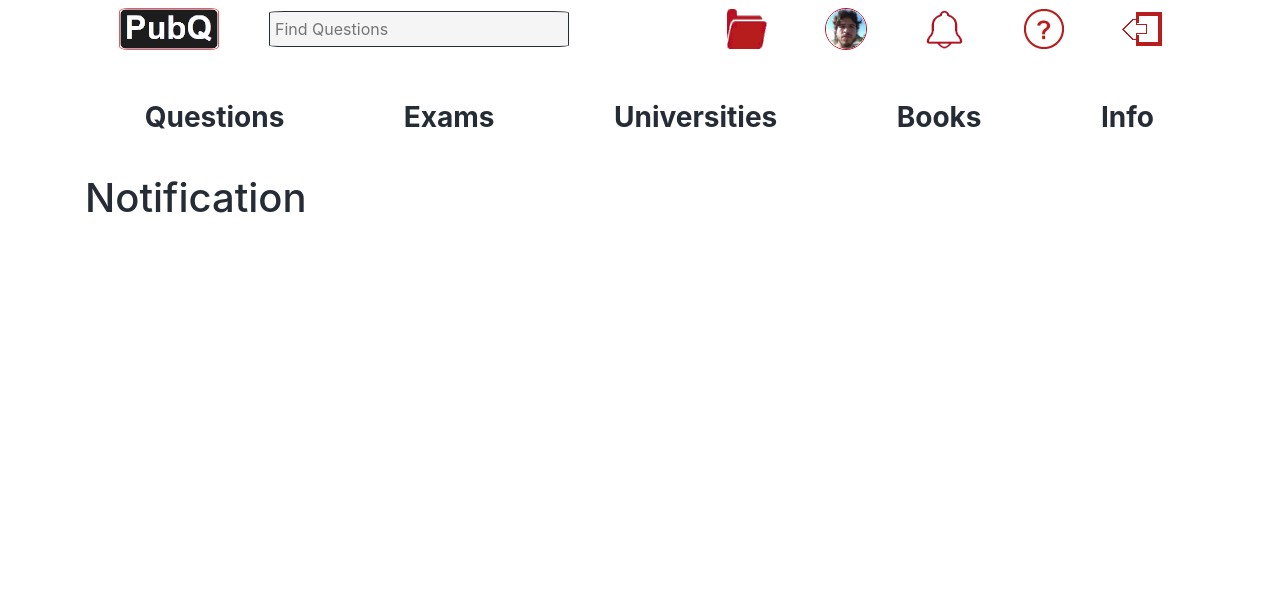
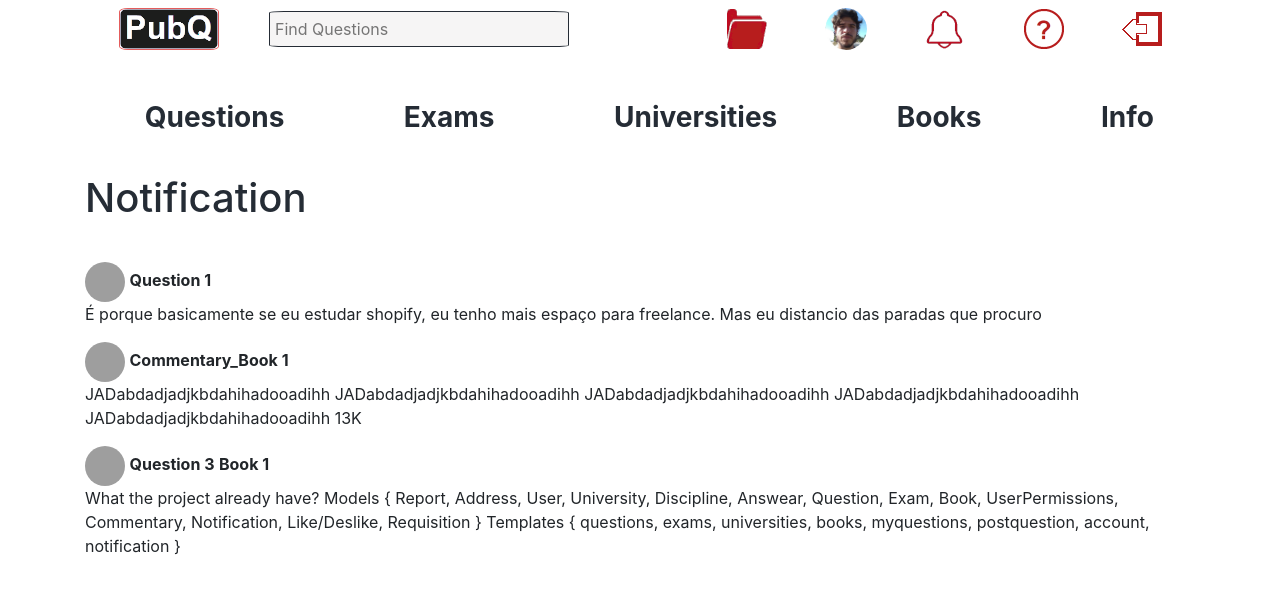
Before and after one commit to Kevingtxz/PubQ-python, a Django app: page /notifications/ in a window 1280 px wide. Shown: the top 594 px of the page. Run offline with Django 3.2, Linux system fonts and the light colour scheme; a user stored in the database is signed in; data comes from the database, SQL or seed files in the repository; both versions use the stored data as it was after the commit; some libraries are stand-ins or nearby versions; grey boxes are pictures that could not be loaded.

Commit message:
Starting Notification page

```diff
--- a/base/templates/base/navbar.html
+++ b/base/templates/base/navbar.html
@@ -9,7 +9,7 @@
                     </a>
                 </li>
                 <li class="nav-item" style="margin-top:0px; margin:auto; margin-left:20px;">
-                    <input style="padding:5px; border-radius: 5%; border: #252c35 1px ridge; width: 300px; background-color: #f6f5f5    ; margin-right: 100px; margin-left: 30px;" placeholder="Find Questions" />
+                    <input style="padding:5px; border-radius: 5%; border: #252c35 1px ridge; width: 300px; background-color: #f6f5f5; margin-right: 100px; margin-left: 30px;" placeholder="Find Questions" />
                 </li>
                 <li class="nav-item" style="margin-top:0px; margin:auto; margin-left: 25px;">
                     <a href="{% url 'myquestions' %}">
@@ -19,7 +19,7 @@
                 <li class="nav-item" style="margin-top:0px; margin:auto; margin-left: 25px;">
                     <a href="{% url 'account_settings' %}">
                         <div style="width: 42px; height: 42px;">
-                            <img style="width: 100%; height: 100%; border-radius: 50%; border: #bd0d22 1px solid;" src="{% static 'images/perfil.png' %}">
+                            <img style="width: 100%; height: 100%; border-radius: 50%;" src="{% static 'images/perfil.png' %}">
                         </div>
                     </a>
                 </li>
--- a/base/templates/base/notifications.html
+++ b/base/templates/base/notifications.html
@@ -5,6 +5,54 @@
     <h1 style="margin-bottom:40px; color:#252c35;">Notification</h1>
     {% csrf_token %}
     {% for notification in notifications %}
+        {% if notification.not_pic != None %}
+            <div style="width:40px; height: 40px; display: inline-block;">
+            <img style="width: 100%; height: 100%; border-radius: 50%;" src="notification.not_pic.url">
+            </div>
+        {% endif %}
+        {% if notification.question != None %}
+            <div style="display: inline-block;">
+                <b>Question {{notification.question.id}}</b>
+            </div>
+        {% endif %}
+        {% if notification.book != None %}
+            <div style="display: inline-block;">
+                <b>Book {{notification.book.id}}</b>
+            </div>
+        {% endif %}
+        {% if notification.answear != None %}
+            <div style="display: inline-block;">
+                <b>Answear {{notification.answear.id}}</b>
+            </div>
+        {% endif %}
+        {% if notification.university != None %}
+            <div style="display: inline-block;">
+                <b>University {{notification.university.id}}</b>
+            </div>
+        {% endif %}
+        {% if notification.commentary_question != None %}
+            <div style="display: inline-block;">
+                <b>Commentary_Question {{notification.commentary_question.id}}</b>
+            </div>
+        {% endif %}
+        {% if notification.commentary_book != None %}
+            <div style="display: inline-block;">
+                <b>Commentary_Book {{notification.commentary_book.id}}</b>
+            </div>
+        {% endif %}
+        {% if notification.commentary_answear != None %}
+            <div style="display: inline-block;">
+                <b>Commentary_Answear {{notification.commentary_answear.id}}</b>
+            </div>
+        {% endif %}
+        {% if notification.commentary_university != None %}
+            <div style="display: inline-block;">
+                <b>Commentary_University {{notification.commentary_university}}</b>
+            </div>
+        {% endif %}
+        <div>
+            <p>{{notification.message}}</p>
+        </div>
     {% endfor %}
 </div>
 {% endblock %}
--- a/base/views.py
+++ b/base/views.py
@@ -241,7 +241,21 @@ def postreport(request):
 
 @login_required(login_url="login")
 def notifications(request):
-    return render(request, "base/notifications.html")
+    notifications = Notification.objects.all()
+    paginator = Paginator(notifications, 10)
+    page = request.GET.get("page")
+    try:
+        notifications = paginator.page(page)
+    except PageNotAnInteger:
+        notifications = paginator.page(1)
+    except EmptyPage:
+        notifications = paginator.page(paginator.num_pages)
+
+    context = {
+        "page": page,
+        "notifications": notifications,
+    }
+    return render(request, "base/notifications.html", context)
 
 
 @login_required(login_url="login")
```
Also changed, not shown: base/templates/base/question_display.html (+10 -9 lines), base/templates/base/questions.html (+11 -1 lines), 1afcbfbbdbbf61d9e04bd3e07964f412.png (added), 595ecac8-30f6-40d8-9f30-7e04692d3458.jfif (added), db.sqlite3.
